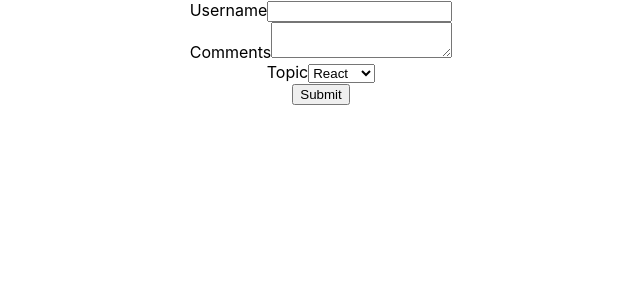
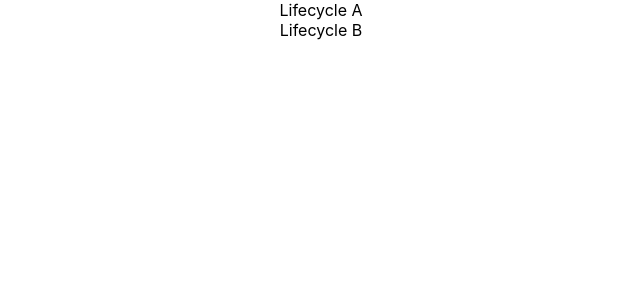
Before and after one commit to Abdulxoliq-1030/react-lessons, a React (Create React App) app in the folder react-lesson/: page / in a window 1280 px wide. Shown: the top 300 px of the page, without its empty margins (319-959 px from the left). Built offline with nearby package versions, Linux system fonts and the light colour scheme.

Commit message:
Component Mounting Lifecycle Methods

```diff
--- a/react-lesson/src/App.js
+++ b/react-lesson/src/App.js
@@ -1,10 +1,10 @@
 import "./App.css";
-import Form from "./components/lesson-14-form-handling/Form";
+import LifecycleA from "./components/lesson-15-component-mounting-lifecycle-methods/LifecycleA";
 
 function App() {
   return (
     <div className="App">
-      <Form />
+      <LifecycleA />
     </div>
   );
 }
--- /dev/null
+++ b/react-lesson/src/components/lesson-15-component-mounting-lifecycle-methods/LifecycleA.js
@@ -0,0 +1,34 @@
+import React, { Component } from "react";
+import LifecycleB from "./LifecycleB";
+
+class LifecycleA extends Component {
+  constructor(props) {
+    super(props);
+
+    this.state = {
+      name: "Abdulxoliq",
+    };
+    console.log("LifecycleA constructor");
+  }
+
+  static getDerivedStateFromProps(props, state) {
+    console.log("LifecycleA getDerivedStateFromProps");
+    return null;
+  }
+
+  componentDidMount() {
+    console.log("LifecycleA componentDidMount");
+  }
+
+  render() {
+    console.log("Lifecycle A render");
+    return (
+      <>
+        <div> Lifecycle A</div>
+        <LifecycleB />
+      </>
+    );
+  }
+}
+
+export default LifecycleA;
--- /dev/null
+++ b/react-lesson/src/components/lesson-15-component-mounting-lifecycle-methods/LifecycleB.js
@@ -0,0 +1,33 @@
+import React, { Component } from 'react'
+
+ class LifecycleB extends Component {
+
+    constructor(props) {
+      super(props)
+
+      this.state = {
+        name: 'Abdulxoliq'
+      }
+      console.log('LifecycleB constructor')
+    }
+
+    static getDerivedStateFromProps(props,state) {
+       console.log('LifecycleB getDerivedStateFromProps')
+        return null;
+    }
+
+    componentDidMount() {
+        console.log('LifecycleB componentDidMount');
+    }
+
+  render() {
+    console.log('Lifecycle B render')
+    return (
+      <div>
+     Lifecycle B
+      </div>
+    )
+  }
+}
+
+export default LifecycleB
```
